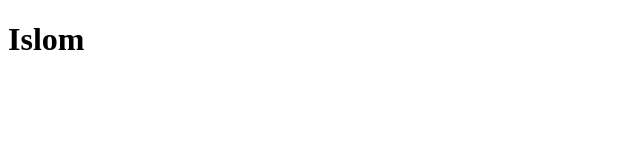
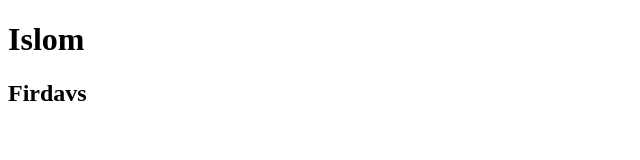
Before and after one commit to islomfrontdev/Github-o-rganamiz, a plain HTML site: page index.html in a window 1280 px wide. Shown: the whole page, without its empty margins (0-640 px from the left). Drawn offline with Linux system fonts and the light colour scheme.

Commit message:
FIRDAVS IS KOSHDIM

```diff
--- a/index.html
+++ b/index.html
@@ -8,5 +8,6 @@
   </head>
   <body>
     <h1>Islom</h1>
+    <h2>Firdavs</h2>
   </body>
 </html>
```
